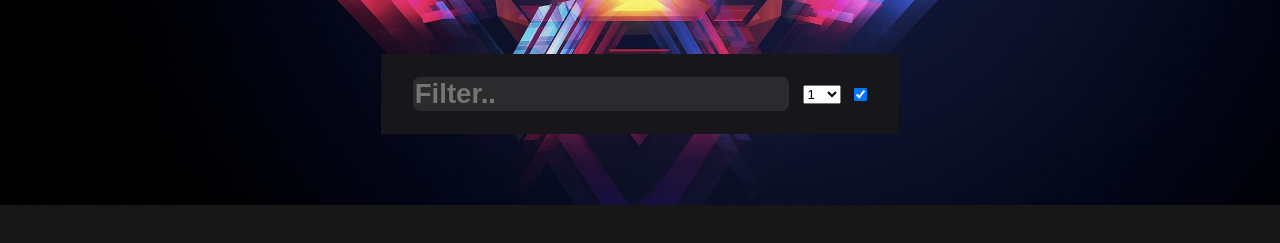
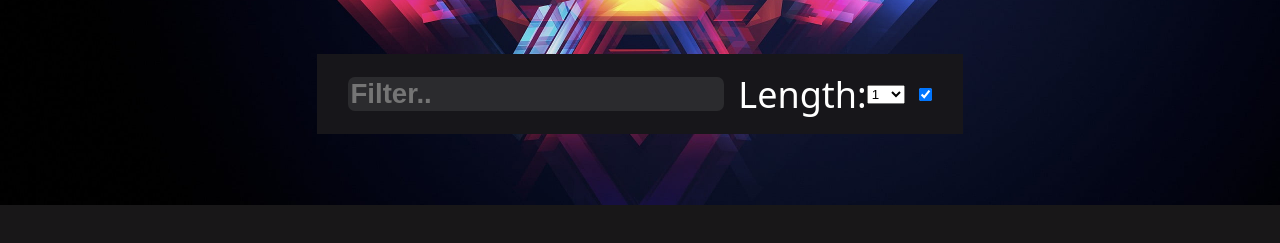
Before and after one commit to Sh1Tt/findwaldo, a website: page account/sh1tt/portfolio/default.html in a window 1280 px wide. Shown: the part 299-542 px from the top of the page. Drawn offline with Linux system fonts and the light colour scheme.

Commit message:
Update default.html

```diff
--- a/account/sh1tt/portfolio/default.html
+++ b/account/sh1tt/portfolio/default.html
@@ -53,6 +53,7 @@
 			<div>
 				<form method="post" action="" autocomplete="off">
 					<input type="text" id="filter" name="filter" placeholder="Filter.." />
+					<label for="length">Length:</label>
 					<select id="length">
 						<option value="0">1</option>
 						<option value="1">2</option>
```
